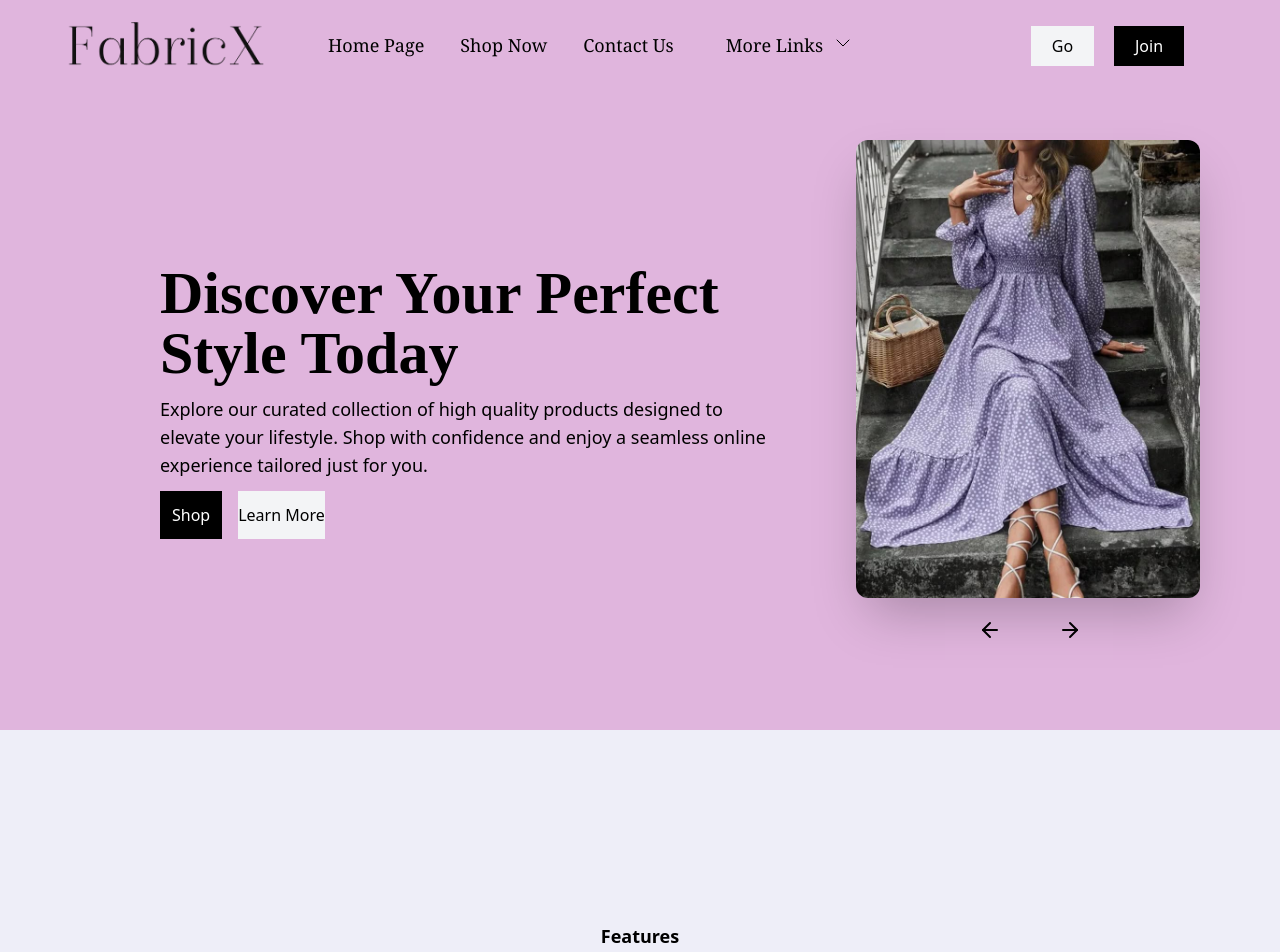
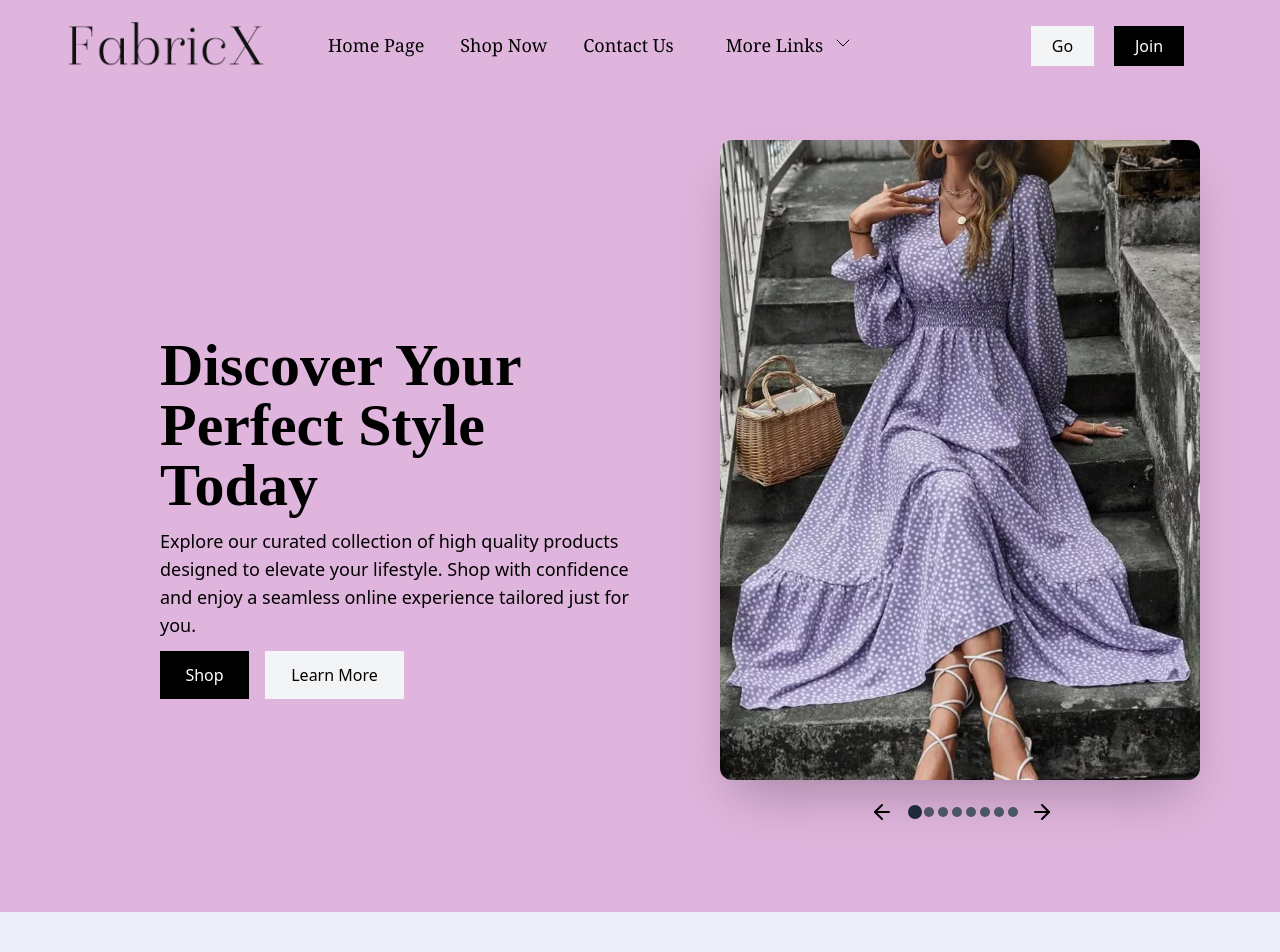
Before and after one commit to RaghavKashyap-WD/SwiftCart, a React (Vite) app: page / in a window 1280 px wide. Shown: the top 952 px of the page. Built offline with nearby package versions, Linux system fonts and the light colour scheme; what tailwindcss-animated would draw is missing.

Commit message:
changed home changes

```diff
--- a/src/components/Home.jsx
+++ b/src/components/Home.jsx
@@ -33,7 +33,7 @@ const Home = ({ clotheDisplayImg }) => {
       className="bg-[#E0B5DD] w-full p-10 flex flex-col justify-center items-center"
     >
       <div className="w-full p-10 flex justify-center items-center">
-        <div className="flex flex-col gap-3 max-w-[616px] max-h-[315px] justify-between mx-20">
+        <div className="flex flex-col gap-3 w-[616px] h-[315px] justify-between mx-20">
           <h1 className="font-extrabold font-[serif] text-6xl">
             Discover Your Perfect Style Today
           </h1>
@@ -43,19 +43,19 @@ const Home = ({ clotheDisplayImg }) => {
             online experience tailored just for you.
           </p>
           <div className="flex gap-[16px]">
-            <button className="p-3 bg-black hover:bg-zinc-800 transition-colors duration-300 ease-out cursor-pointer text-white max-w-[89px]">
+            <button className="p-3 bg-black hover:bg-zinc-800 transition-colors duration-300 ease-out cursor-pointer text-white w-[89px]">
               Shop
             </button>
-            <button className="bg-gray-100 hover:bg-gray-200 transition-colors duration-300 ease-out cursor-pointer max-w-[139px]">
+            <button className="bg-gray-100 hover:bg-gray-200 transition-colors duration-300 ease-out cursor-pointer w-[139px]">
               Learn More
             </button>
           </div>
         </div>
-        <div className="flex flex-col gap-2 justify-center items-center max-h-full max-w-[616px]">
+        <div className="flex flex-col gap-2 justify-center items-center h-full w-[616px]">
           <img
             src={clotheDisplayImg[index].url}
             alt=""
-            className="w-fit max-h-[80vh] object-cover rounded-xl shadow-2xl mx-28 hover:scale-105 transition-transform duration-500 ease-out cursor-pointer animate-fade-up animate-once animate-ease-in -translate-y-3"
+            className="w-fit h-[80vh] object-cover rounded-xl shadow-2xl mx-28 hover:scale-105 transition-transform duration-500 ease-out cursor-pointer animate-fade-up animate-once animate-ease-in -translate-y-3"
           />
           <div className="flex gap-3 -translate-y-1 ">
             <button
@@ -70,42 +70,42 @@ const Home = ({ clotheDisplayImg }) => {
             </button>
             <div className="flex gap-1 justify-between items-center">
               <span
-                className={`max-w-[10px] max-h-[10px] ${
+                className={`w-[10px] h-[10px] ${
                   index === 0 ? "bg-gray-800 scale-140" : "bg-gray-600"
                 } rounded-full`}
               ></span>
               <span
-                className={`max-w-[10px] max-h-[10px] ${
+                className={`w-[10px] h-[10px] ${
                   index === 1 ? "bg-gray-800 scale-140" : "bg-gray-600"
                 } rounded-full`}
               ></span>
               <span
-                className={`max-w-[10px] max-h-[10px] ${
+                className={`w-[10px] h-[10px] ${
                   index === 2 ? "bg-gray-800 scale-140" : "bg-gray-600"
                 } rounded-full`}
               ></span>
               <span
-                className={`max-w-[10px] max-h-[10px] ${
+                className={`w-[10px] h-[10px] ${
                   index === 3 ? "bg-gray-800 scale-140" : "bg-gray-600"
                 } rounded-full`}
               ></span>
               <span
-                className={`max-w-[10px] max-h-[10px] ${
+                className={`w-[10px] h-[10px] ${
                   index === 4 ? "bg-gray-800 scale-140" : "bg-gray-600"
                 } rounded-full`}
               ></span>
               <span
-                className={`max-w-[10px] max-h-[10px] ${
+                className={`w-[10px] h-[10px] ${
                   index === 5 ? "bg-gray-800 scale-140" : "bg-gray-600"
                 } rounded-full`}
               ></span>
               <span
-                className={`max-w-[10px] max-h-[10px] ${
+                className={`w-[10px] h-[10px] ${
                   index === 6 ? "bg-gray-800 scale-140" : "bg-gray-600"
                 } rounded-full`}
               ></span>
               <span
-                className={`max-w-[10px] max-h-[10px] ${
+                className={`w-[10px] h-[10px] ${
                   index === 7 ? "bg-gray-800 scale-140" : "bg-gray-600"
                 } rounded-full`}
               ></span>
```
